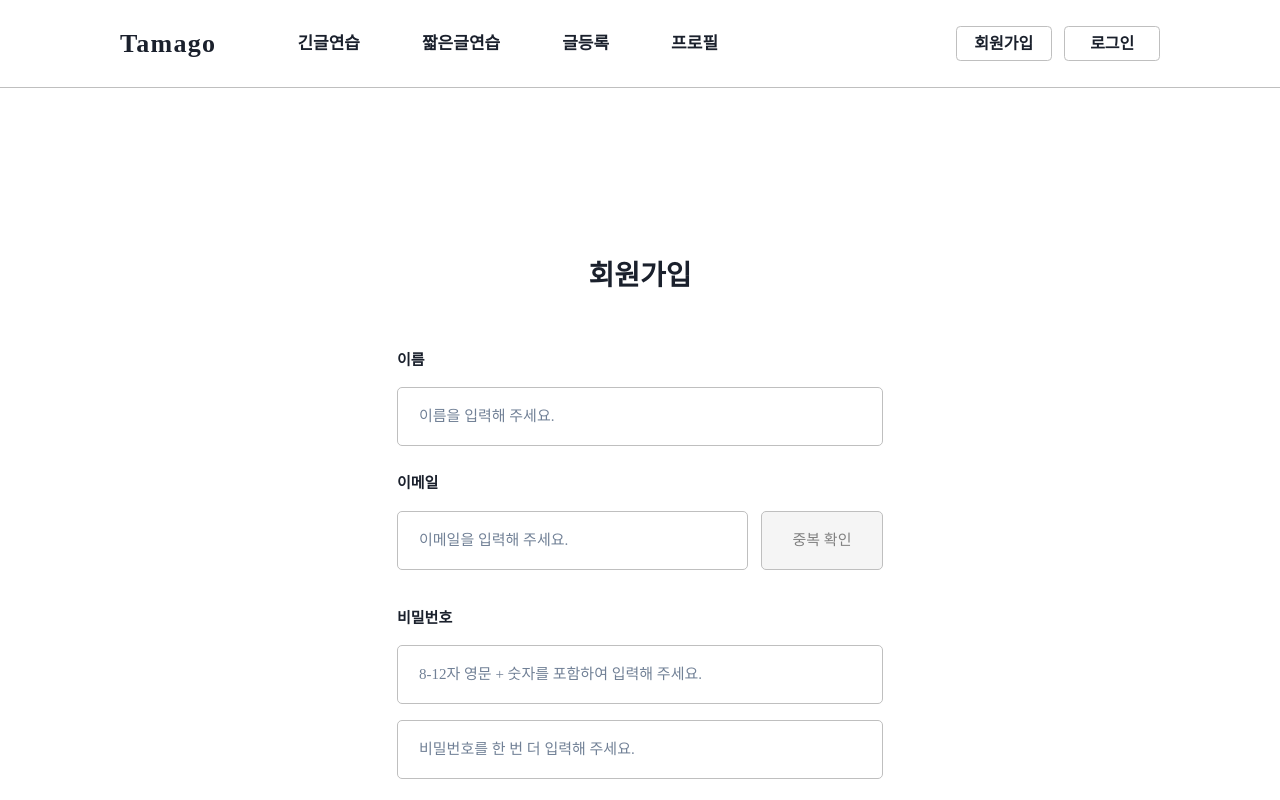
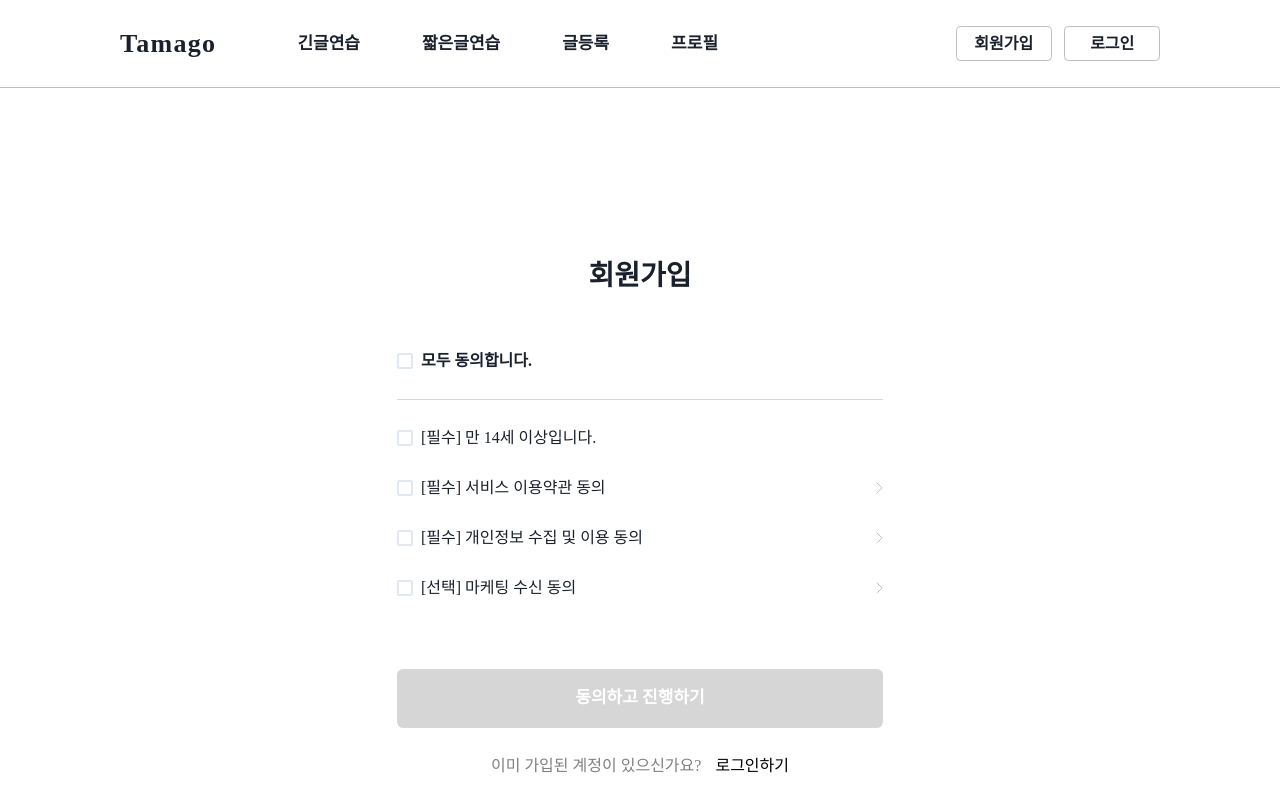
Before and after one commit to msdio/Tamago, a Next.js app in the folder client/: page /signup in a window 1280 px wide. Shown: the top 800 px of the page. Built offline with nearby package versions, Linux system fonts and the light colour scheme; a web font is replaced by a local one.

Commit message:
[#14] fix: 이용약관 체크박스 클릭시 > 이미지 확대 현상 고침

```diff
--- a/client/src/components/signup/SignupTos.tsx
+++ b/client/src/components/signup/SignupTos.tsx
@@ -5,23 +5,25 @@ export default function SignupTos() {
   return (
     <Flex direction='column' w='full' gap='26px'>
       <Box w='full'>
-        <Checkbox fontWeight='700'>모두 동의합니다.</Checkbox>
+        <Checkbox fontSize='15px' fontWeight='700'>
+          모두 동의합니다.
+        </Checkbox>
       </Box>
       <Divider borderColor='#BFBFBF' />
       <Box w='full'>
-        <Checkbox>[필수] 만 14세 이상입니다.</Checkbox>
+        <Checkbox fontSize='15px'>[필수] 만 14세 이상입니다.</Checkbox>
       </Box>
-      <Flex w='full' justify='space-between'>
-        <Checkbox>[필수] 서비스 이용약관 동의</Checkbox>
-        <Img src='/images/arrow_left_1.svg' />
+      <Flex w='full' alignItems='center' justify='space-between'>
+        <Checkbox fontSize='15px'>[필수] 서비스 이용약관 동의</Checkbox>
+        <Img w='7px' h='14px' src='/images/arrow_left_1.svg' verticalAlign='middle' />
       </Flex>
-      <Flex w='full' justify='space-between'>
-        <Checkbox>[필수] 개인정보 수집 및 이용 동의</Checkbox>
-        <Img src='/images/arrow_left_1.svg' />
+      <Flex w='full' alignItems='center' justify='space-between'>
+        <Checkbox fontSize='15px'>[필수] 개인정보 수집 및 이용 동의</Checkbox>
+        <Img w='7px' h='14px' src='/images/arrow_left_1.svg' />
       </Flex>
-      <Flex w='full' justify='space-between' mb='43px'>
-        <Checkbox>[선택] 마케팅 수신 동의</Checkbox>
-        <Img src='/images/arrow_left_1.svg' />
+      <Flex w='full' alignItems='center' justify='space-between' mb='43px'>
+        <Checkbox fontSize='15px'>[선택] 마케팅 수신 동의</Checkbox>
+        <Img w='7px' h='14px' src='/images/arrow_left_1.svg' />
       </Flex>
       <Button type='submit' w='full' h='59px' fontSize='17px' fontWeight='700' bg='#D6D6D6' color='white'>
         동의하고 진행하기
--- a/client/src/pages/signup.tsx
+++ b/client/src/pages/signup.tsx
@@ -5,8 +5,8 @@ import SignupForm from '../components/signup/SignupForm';
 export default function SignupPage() {
   return (
     <SignupLayout>
-      {/* <SignupTos /> */}
-      <SignupForm />
+      <SignupTos />
+      {/* <SignupForm /> */}
     </SignupLayout>
   );
 }
```
